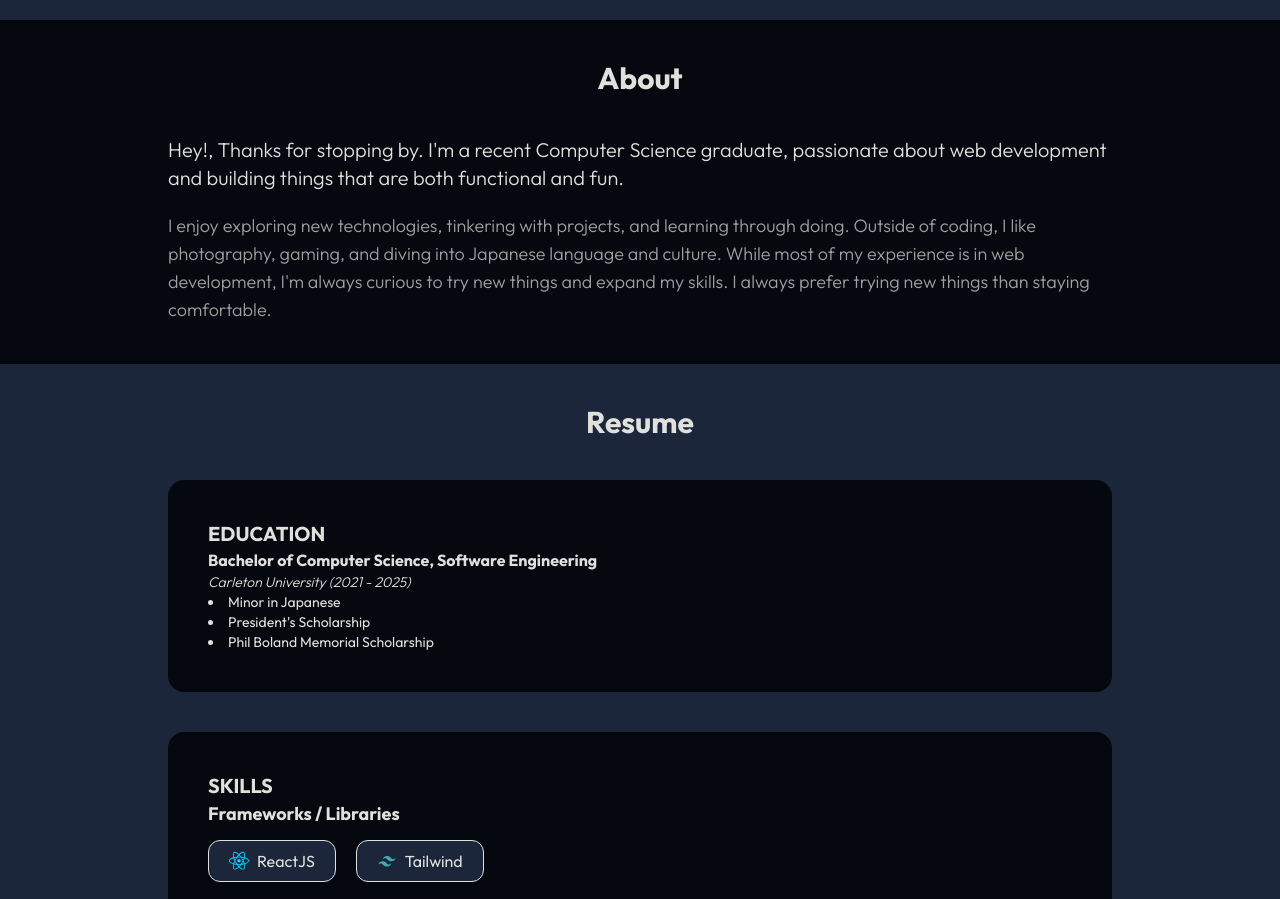
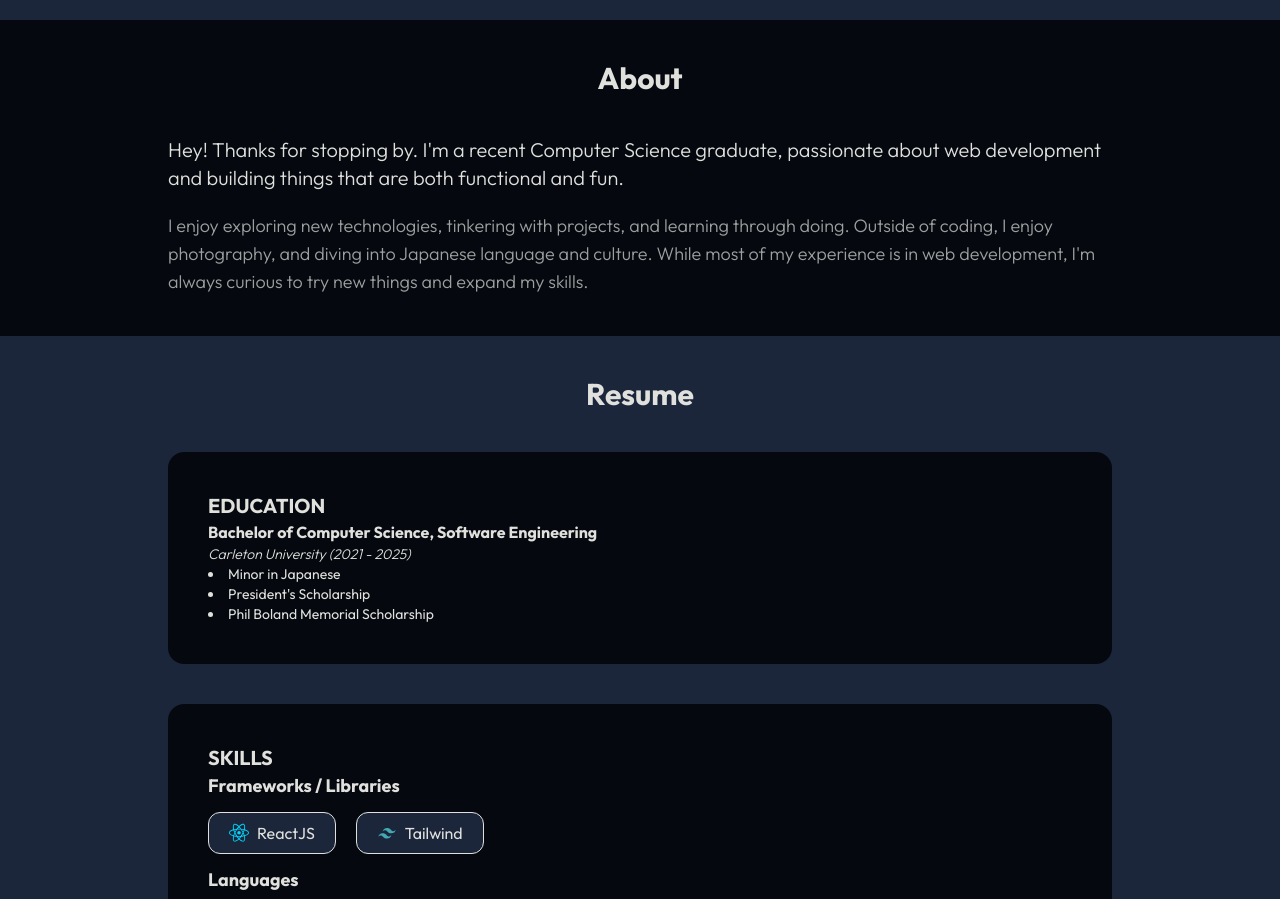
Before and after one commit to jtp0220/portfolio-2026, a React (Vite) app: page / in a window 1280 px wide. Shown: the part 780-1679 px from the top of the page. Built offline with nearby package versions, Linux system fonts and the light colour scheme.

Commit message:
Update About

```diff
--- a/src/components/About.tsx
+++ b/src/components/About.tsx
@@ -6,8 +6,8 @@ export default function About() {
             <div className="m-auto flex max-w-250 flex-col items-center justify-center px-7 py-10">
                 <h1 className="text-text-primary mb-10 text-3xl font-bold">About</h1>
                 <div className="space-y-5 text-xl font-light">
-                    <p className="text-text-primary text-xl">Hey!, Thanks for stopping by. I'm a recent Computer Science graduate, passionate about web development and building things that are both functional and fun.</p>
-                    <p className="text-text-primary/70 text-lg">I enjoy exploring new technologies, tinkering with projects, and learning through doing. Outside of coding, I like photography, gaming, and diving into Japanese language and culture. While most of my experience is in web development, I'm always curious to try new things and expand my skills. I always prefer trying new things than staying comfortable.</p>
+                    <p className="text-text-primary text-xl">Hey! Thanks for stopping by. I'm a recent Computer Science graduate, passionate about web development and building things that are both functional and fun.</p>
+                    <p className="text-text-primary/70 text-lg">I enjoy exploring new technologies, tinkering with projects, and learning through doing. Outside of coding, I enjoy photography, and diving into Japanese language and culture. While most of my experience is in web development, I'm always curious to try new things and expand my skills.</p>
                 </div>
             </div>
         </section>
```
